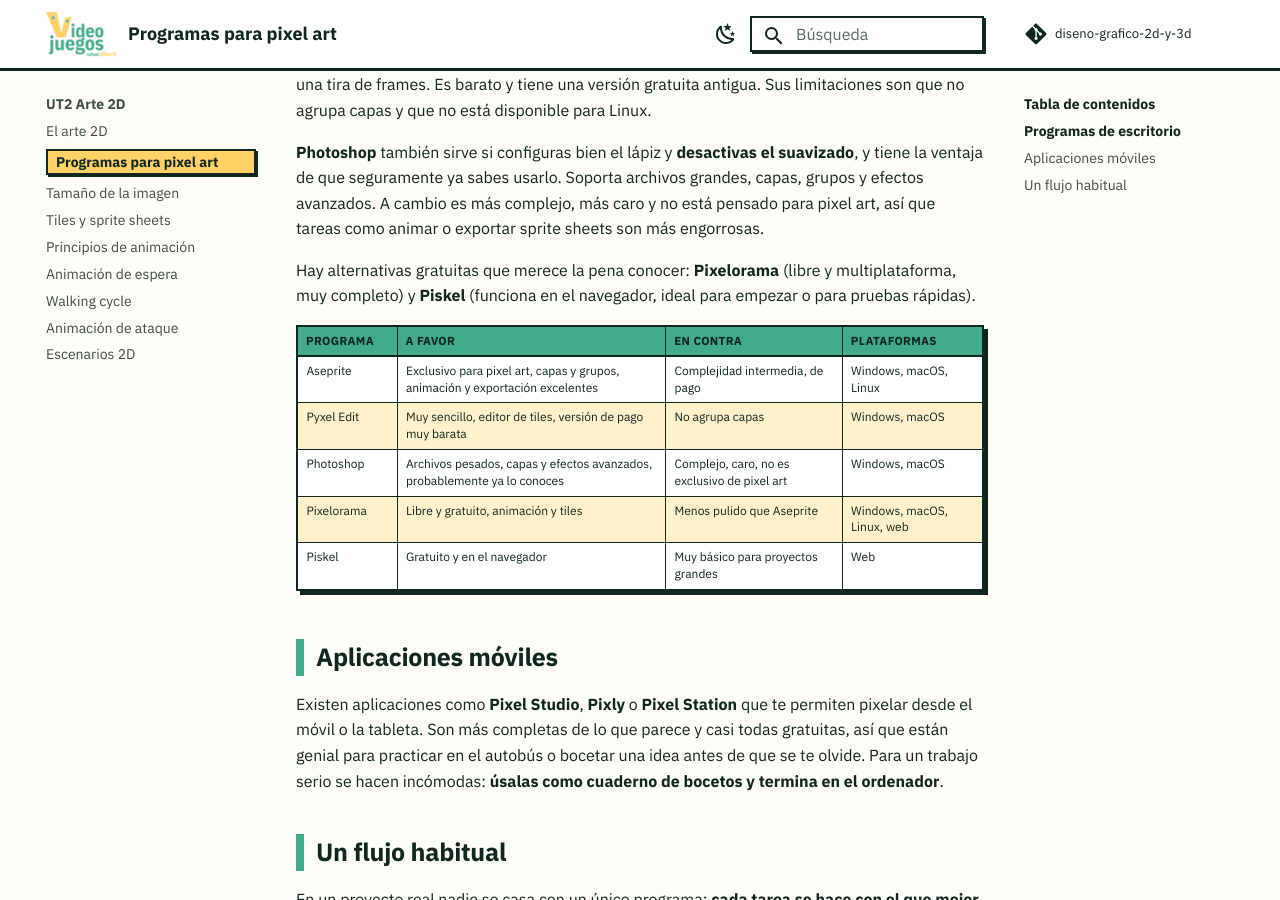
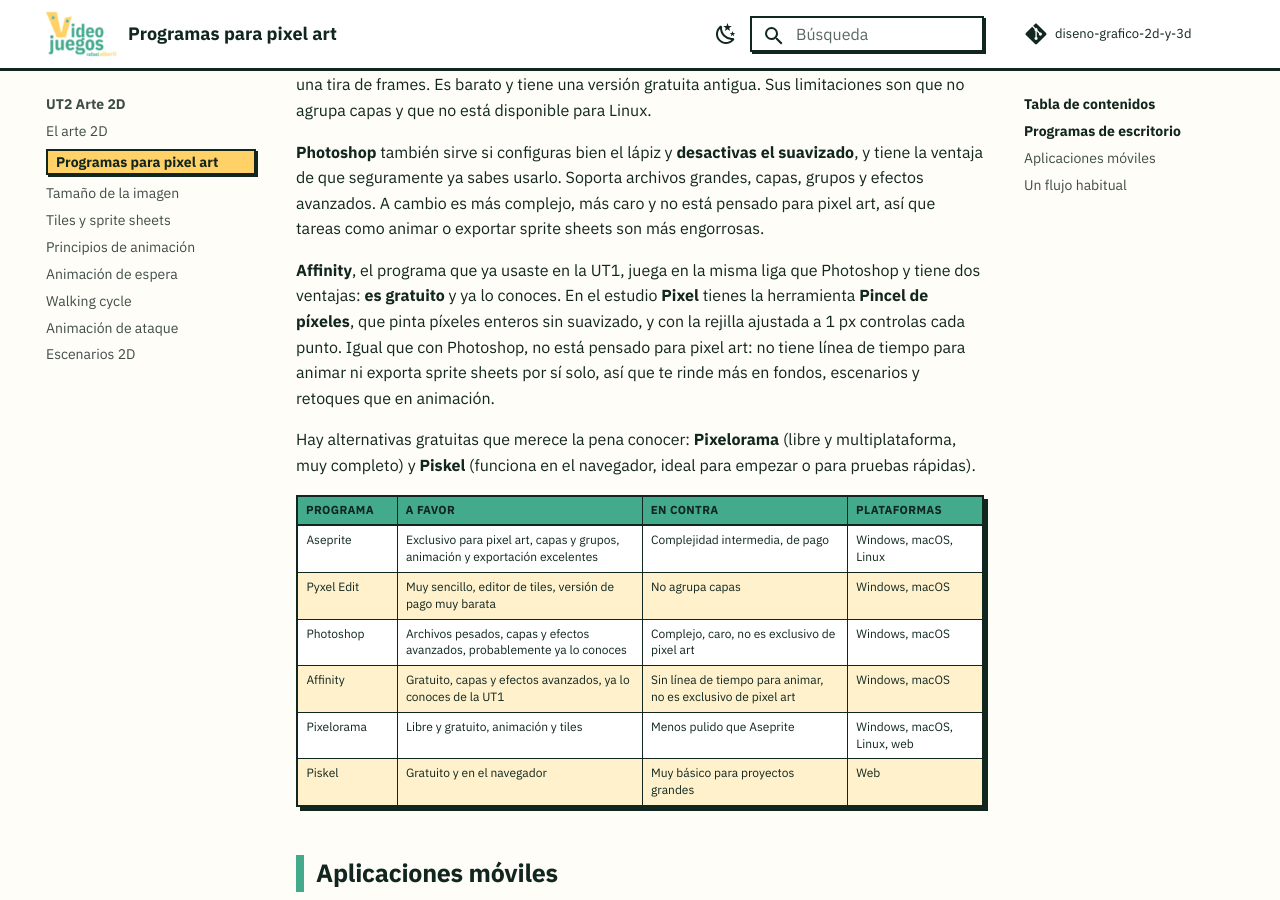
Before and after one commit to envasador/diseno-grafico-2d-y-3d, an MkDocs documentation site: the page built from docs/ut2/02-programas-pixel-art.md, in a window 1280 px wide and 900 px high, scrolled down 661 px. Built offline with MkDocs 1.6.1 and Material for MkDocs 9.7.7, drawn with Linux system fonts in a browser that asks for light colours; comment, search, counter and statistics services are not loaded.

Commit message:
UT2: añade Affinity junto a Photoshop
Co-Authored-By: Claude Opus 5.5 <noreply@anthropic.com>
Claude-Session: https://claude.ai/code/session_01C3JutsmecjVNqwzjJXCeTb

```diff
--- a/docs/ut2/02-programas-pixel-art.md
+++ b/docs/ut2/02-programas-pixel-art.md
@@ -12,6 +12,8 @@ Así que la pregunta interesante es otra: **qué herramienta encaja con cada par
 
 **Photoshop** también sirve si configuras bien el lápiz y **desactivas el suavizado**, y tiene la ventaja de que seguramente ya sabes usarlo. Soporta archivos grandes, capas, grupos y efectos avanzados. A cambio es más complejo, más caro y no está pensado para pixel art, así que tareas como animar o exportar sprite sheets son más engorrosas.
 
+**Affinity**, el programa que ya usaste en la UT1, juega en la misma liga que Photoshop y tiene dos ventajas: **es gratuito** y ya lo conoces. En el estudio **Pixel** tienes la herramienta **Pincel de píxeles**, que pinta píxeles enteros sin suavizado, y con la rejilla ajustada a 1 px controlas cada punto. Igual que con Photoshop, no está pensado para pixel art: no tiene línea de tiempo para animar ni exporta sprite sheets por sí solo, así que te rinde más en fondos, escenarios y retoques que en animación.
+
 Hay alternativas gratuitas que merece la pena conocer: **Pixelorama** (libre y multiplataforma, muy completo) y **Piskel** (funciona en el navegador, ideal para empezar o para pruebas rápidas).
 
 | Programa | A favor | En contra | Plataformas |
@@ -19,6 +21,7 @@ Hay alternativas gratuitas que merece la pena conocer: **Pixelorama** (libre y m
 | Aseprite | Exclusivo para pixel art, capas y grupos, animación y exportación excelentes | Complejidad intermedia, de pago | Windows, macOS, Linux |
 | Pyxel Edit | Muy sencillo, editor de tiles, versión de pago muy barata | No agrupa capas | Windows, macOS |
 | Photoshop | Archivos pesados, capas y efectos avanzados, probablemente ya lo conoces | Complejo, caro, no es exclusivo de pixel art | Windows, macOS |
+| Affinity | Gratuito, capas y efectos avanzados, ya lo conoces de la UT1 | Sin línea de tiempo para animar, no es exclusivo de pixel art | Windows, macOS |
 | Pixelorama | Libre y gratuito, animación y tiles | Menos pulido que Aseprite | Windows, macOS, Linux, web |
 | Piskel | Gratuito y en el navegador | Muy básico para proyectos grandes | Web |
 
```
Also changed, not shown: docs/ut2/01-arte-2d.md (+1 -1 lines).
